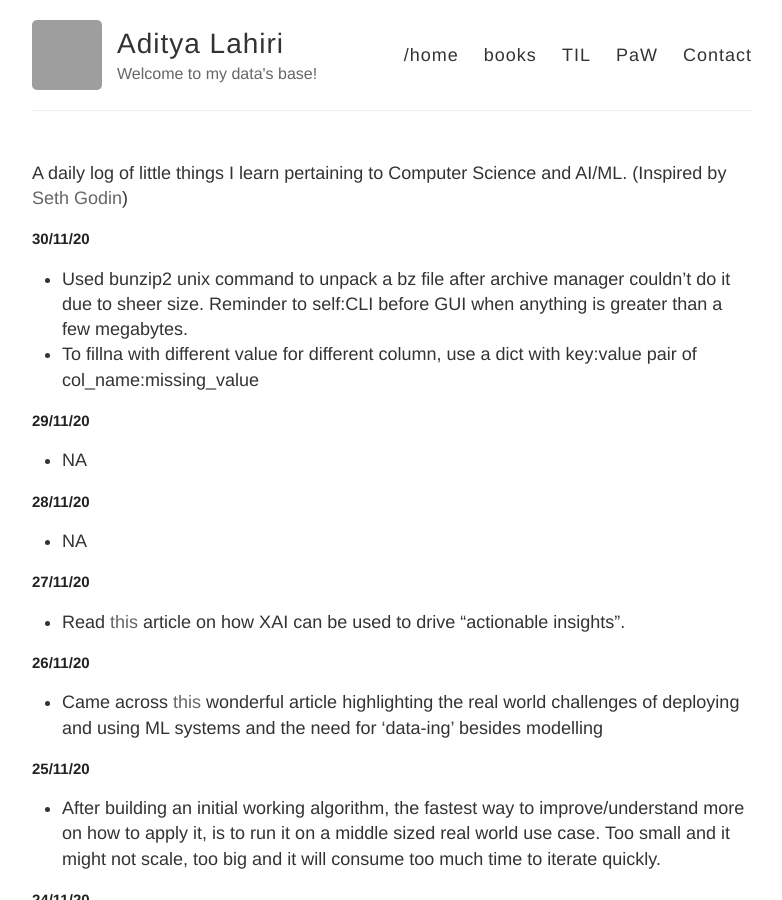
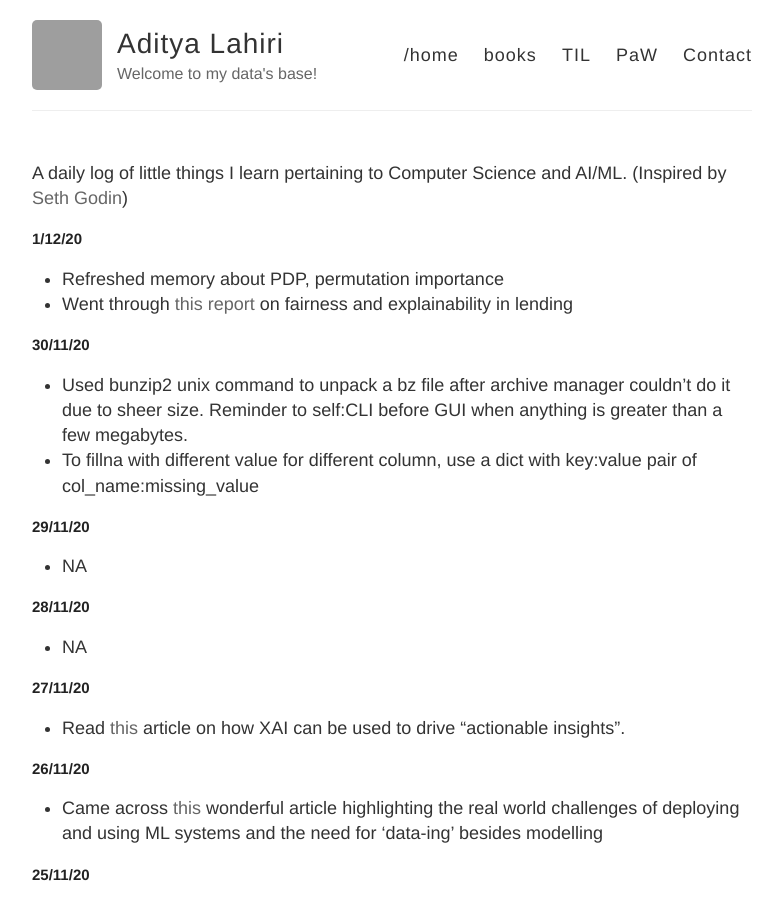
Before and after one commit to adityalahiri/adityalahiri.github.io, a Jekyll site: the page built from TIL.md, in a window 1280 px wide and 900 px high. Shown: the whole window, without its empty margins (248-1030 px from the left). Built offline with Jekyll 4.4.1, drawn with Linux system fonts in a browser that asks for light colours; our own code applies the rules of GitHub Pages for plain Markdown files; grey boxes are pictures that could not be loaded.

Commit message:
Update for 1/12

```diff
--- a/TIL.md
+++ b/TIL.md
@@ -1,5 +1,10 @@
 A daily log of little things I learn pertaining to Computer Science and AI/ML.
 (Inspired by [Seth Godin](https://seths.blog/))
+
+## 1/12/20
+
+* Refreshed memory about PDP, permutation importance
+* Went through [this report](http://info.h2o.ai/rs/644-PKX-778/images/Machine%20Learning%20-%20Considerations%20for%20Fairly%20and%20Transparently%20Expanding%20Access%20to%20Credit.pdf) on fairness and explainability in lending
 
 ## 30/11/20
 
```
